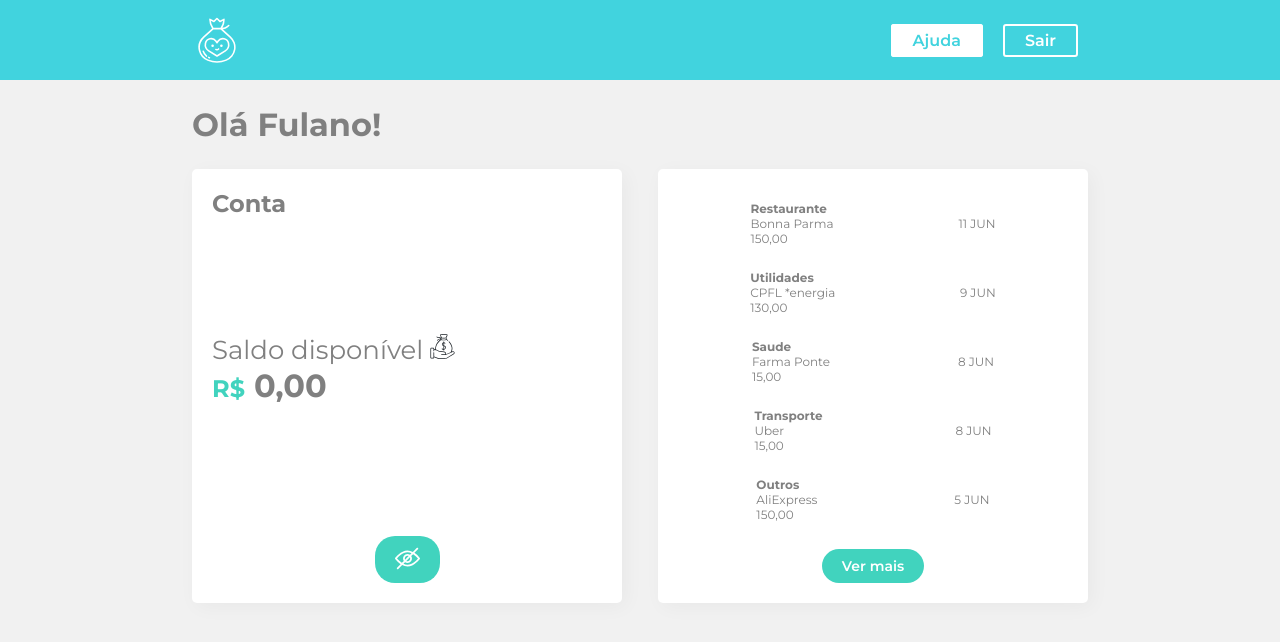
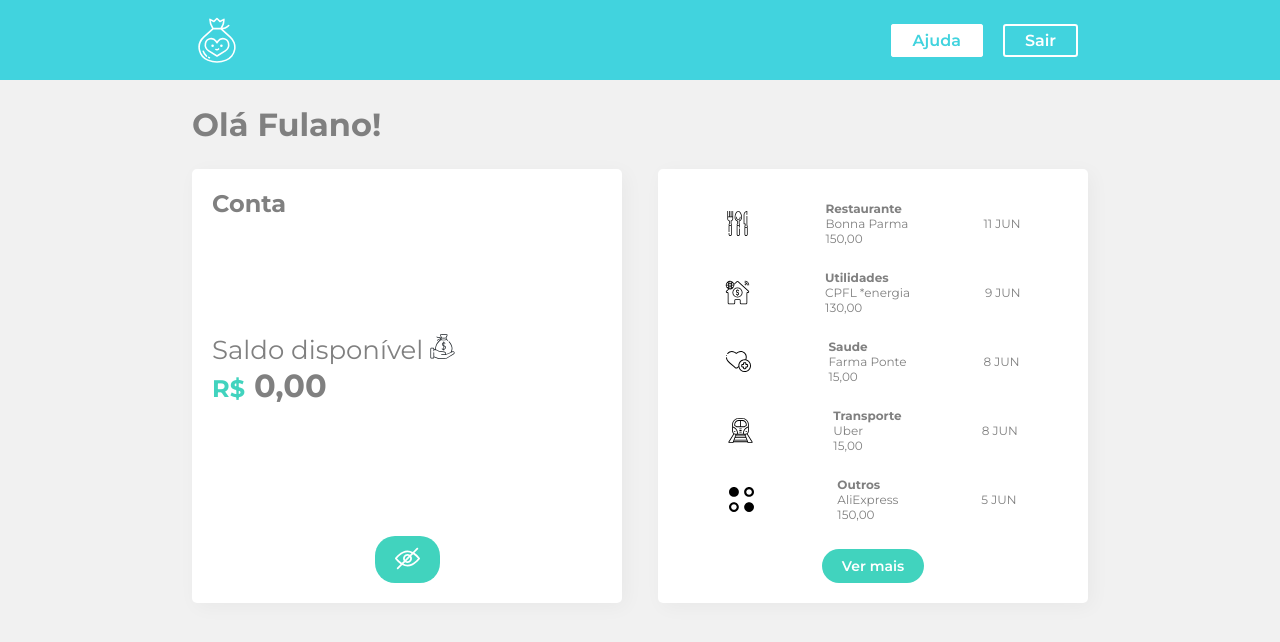
Before and after one commit to pinheiroduda/alura-smart-bank, a React (Create React App) app: page / in a window 1280 px wide. Shown: the top 642 px of the page. Built offline with nearby package versions, Linux system fonts and the light colour scheme.

Commit message:
feat: displays images according to its types

```diff
--- a/src/Components/Itens/index.jsx
+++ b/src/Components/Itens/index.jsx
@@ -3,6 +3,7 @@ import React from "react";
 import Item from "../Item";
 
 import styled from "styled-components";
+import ImageFilter from "../ImageFilter";
 
 const Itens = styled.div`
   box-shadow: 4px 4x 20px 0px rgba(0, 0, 0, 0.1);
@@ -18,6 +19,7 @@ const Itens = styled.div`
 export default (props) => {
   return (
     <Itens>
+      {ImageFilter(props.type)}
       <Item {...props} />
       <span>{props.date}</span>
     </Itens>
```
